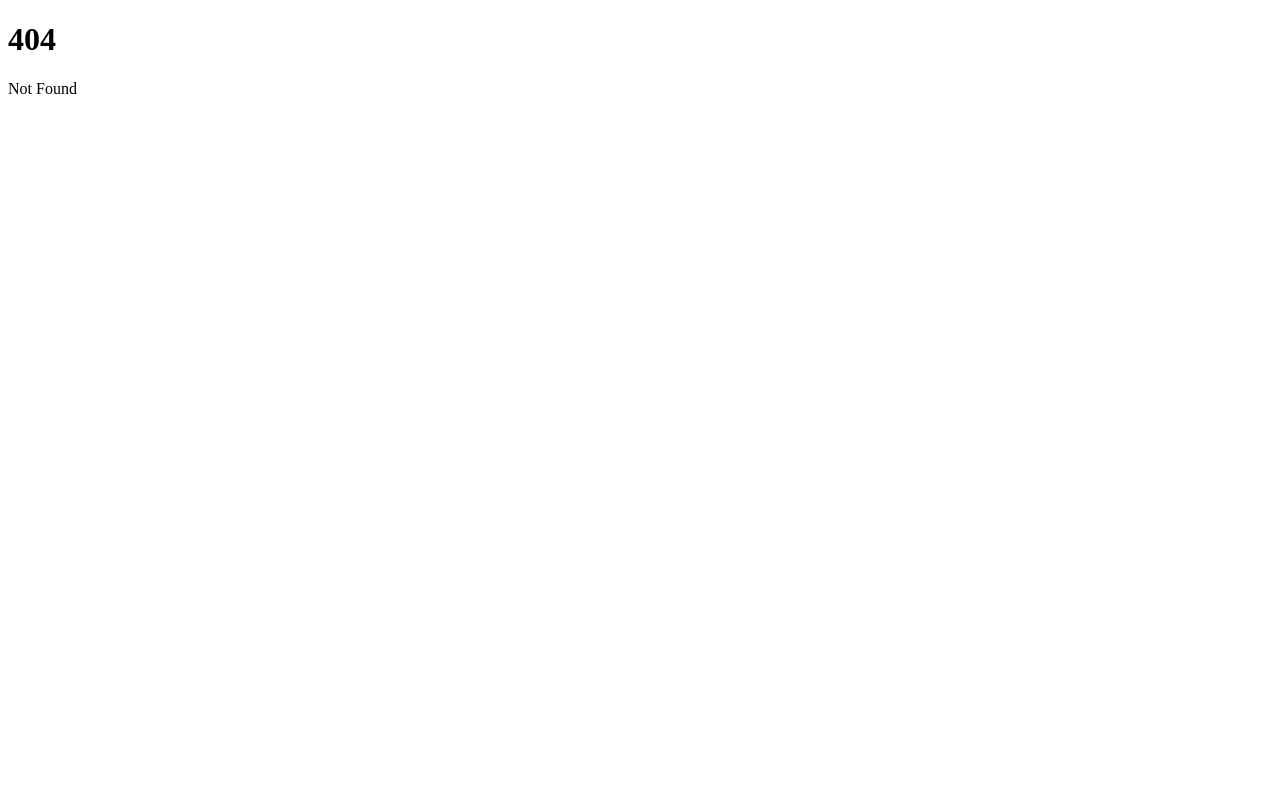
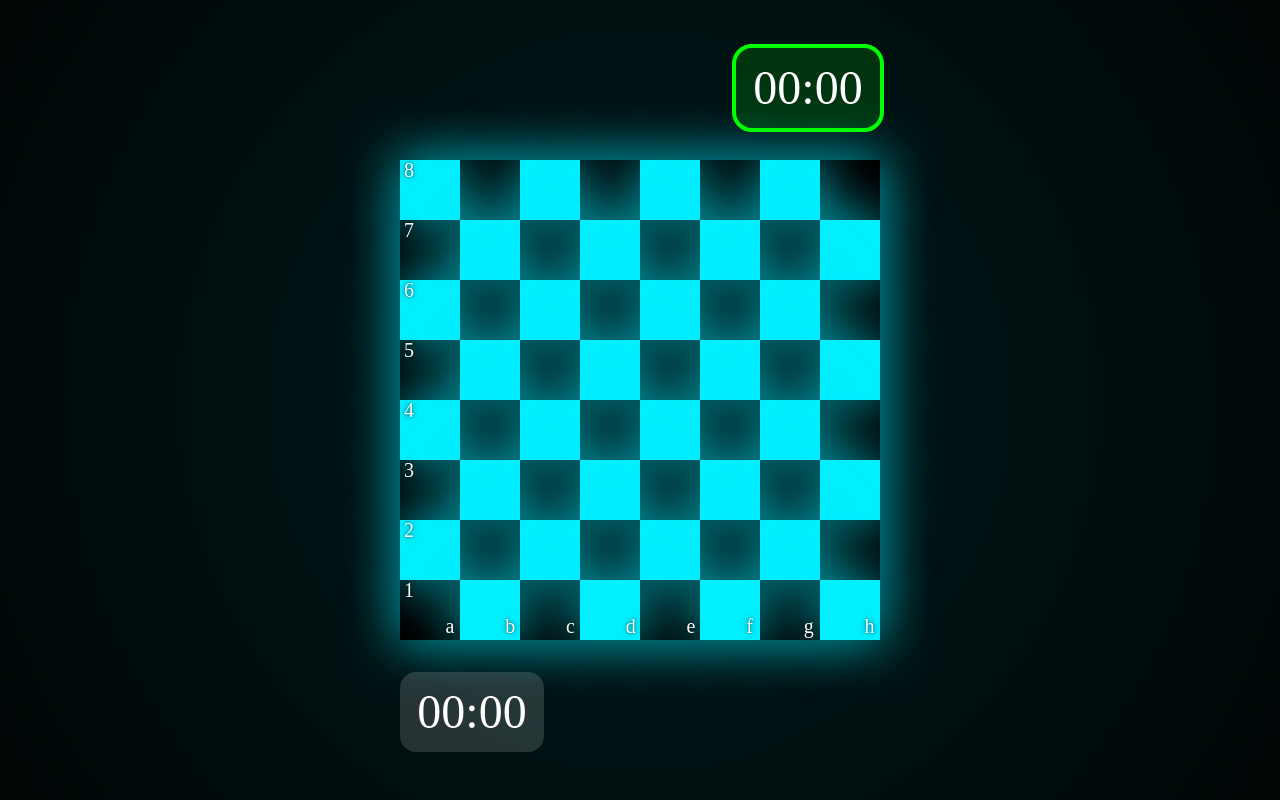
Before and after one commit to chrysocolla110/chess-club, a SvelteKit app in the folder chess-frontend/: page /board in a window 1280 px wide. Before the commit this address had no page. Built offline with nearby package versions, Linux system fonts and the light colour scheme; no server answers.

Commit message:
Add glowy chess board

```diff
--- /dev/null
+++ b/chess-frontend/src/components/GlowChessboard.svelte
@@ -0,0 +1,114 @@
+<script lang="ts">
+	import GameManager from '../lib/gamemanager';
+	import { gameStateStore, possibleMovesStore } from '$lib/store';
+	import {
+		getChessPositionFromIndex,
+		getLastMove,
+		getLastMoveVerbose,
+		getOtherSide,
+		getTileColor
+	} from '$lib/utils';
+	import { Chess, type Move } from 'chess.js';
+	import Labels from './Labels.svelte';
+
+	let chess: Chess = new Chess();
+
+	$: {
+		chess = new Chess();
+		chess.loadPgn($gameStateStore?.pgn ?? '');
+	}
+
+	$: reversedLabels = $gameStateStore?.mySide === 'b';
+	$: myTurn = chess.turn() === $gameStateStore?.mySide;
+</script>
+
+<div class={`chessboard ${$gameStateStore?.mySide === 'b' ? 'flipped' : ''}`}>
+	{#each new Array(64) as _, index}
+		<div class={`space ${getTileColor(index)} ${getChessPositionFromIndex(index)}`} />
+	{/each}
+	<div class="labels left">
+		<Labels reversed={!reversedLabels} small={true} />
+	</div>
+	<div class="labels bottom">
+		<Labels type={'letters'} vertical={false} reversed={reversedLabels} small={true} />
+	</div>
+	<div class={`clock top ${!myTurn ? 'active' : ''}`}>00:00</div>
+	<div class={`clock bottom ${myTurn ? 'active' : ''}`}>00:00</div>
+</div>
+
+<style>
+	div.chessboard {
+		position: relative;
+		place-self: center;
+		width: 100%;
+		max-width: 60vh;
+		max-height: 60vh;
+		aspect-ratio: 1 / 1;
+		display: grid;
+		grid-template-columns: repeat(8, 1fr);
+		grid-template-rows: repeat(8, 1fr);
+        isolation: isolate;
+	}
+
+	div.chessboard.flipped {
+		transform: rotate(180deg);
+	}
+
+	div.clock {
+        position: absolute;
+		background-color: rgba(255, 255, 255, 0.15);
+		width: fit-content;
+		padding: 1rem 1rem;
+		min-width: 3em;
+		border-radius: 1rem;
+		font-size: 3rem;
+		text-align: center;
+		font-weight: 500;
+	}
+
+    div.clock.top {
+        top: -2rem;
+        right: 0;
+        transform: translateY(-100%);
+    }
+
+    div.clock.bottom {
+        bottom: -2rem;
+        left: 0;
+        transform: translateY(100%);
+    }
+
+	div.clock.active {
+		background-color: rgba(0, 255, 0, 0.15);
+		outline: 4px solid rgba(0, 255, 0, 1);
+	}
+
+	div.labels {
+		position: absolute;
+		top: -1.5rem;
+		height: 100%;
+        margin: 4px;
+	}
+
+	div.labels.left {
+		left: 0;
+	}
+
+	div.labels.bottom {
+		height: fit-content;
+		width: 100%;
+		right: -1.5rem;
+		bottom: 0;
+		top: unset;
+	}
+
+	div.space {
+		background-color: rgba(0, 240, 255, 1);
+        box-shadow: 0px 0px 48px 8px rgba(0, 240, 255, 0.5);
+	}
+
+	div.space.dark {
+		background-color: black;
+        z-index: -1;
+	}
+</style>
--- a/chess-frontend/src/components/IndicatorsSection.svelte
+++ b/chess-frontend/src/components/IndicatorsSection.svelte
@@ -75,7 +75,7 @@
 
 	div.clock.active {
 		background-color: rgba(0, 255, 0, 0.15);
-		border: 4px solid rgba(0, 255, 0, 1);
+		outline: 4px solid rgba(0, 255, 0, 1);
 	}
 
 	div.move {
--- a/chess-frontend/src/components/Labels.svelte
+++ b/chess-frontend/src/components/Labels.svelte
@@ -1,6 +1,7 @@
 <script lang="ts">
 	import type { LabelType } from '$lib/models';
 
+    export let small = false;
     export let reversed = true;
     export let vertical = true;
 	export let type: LabelType = 'numbers';
@@ -10,7 +11,7 @@
 			: ['1', '2', '3', '4', '5', '6', '7', '8'];
 </script>
 
-<div class={`label-container ${vertical ? 'vertical' : ''} ${reversed ? 'reversed' : ''}`}>
+<div class={`label-container ${vertical ? 'vertical' : ''} ${reversed ? 'reversed' : ''} ${small ? 'small' : ''}`}>
 	{#each values as v}
 		<div>{v}</div>
 	{/each}
@@ -25,6 +26,11 @@
         height: 100%;
         width: 100%;
         align-items: center;
+        text-shadow: 0 0 2px rgba(0, 0, 0, 0.5), 0 0 6px rgba(0, 0, 0, 0.5);
+    }
+
+    div.label-container.small {
+        font-size: 1.25rem;
     }
 
     div.label-container.reversed {
--- /dev/null
+++ b/chess-frontend/src/routes/board/+page.svelte
@@ -0,0 +1,59 @@
+<script>
+	import '../../reset.css';
+	import GlowChessboard from '../../components/GlowChessboard.svelte';
+</script>
+
+<main>
+    <div class='overflow'>
+        <div class="glowy-background" />
+    </div>
+	<GlowChessboard />
+</main>
+
+<style>
+	main {
+		width: 100vw;
+		height: 100vh;
+		display: grid;
+		grid-template-columns: 1fr;
+		grid-template-rows: 1fr;
+		place-items: center;
+		background-color: black;
+		font-family: 'Montserrat Thin';
+		color: white;
+		overflow: hidden;
+        gap: 1rem;
+	}
+
+    div.overflow {
+        width: 100vw;
+        height: 100vh;
+        position: absolute;
+        top: 0;
+        left: 0;
+        overflow: hidden;
+        display: grid;
+    }
+
+	div.glowy-background {
+		position: absolute;
+		place-self: center;
+		width: 100vw;
+        aspect-ratio: 1 / 1;
+		opacity: 0.5;
+		background: radial-gradient(rgba(0, 240, 255, 0.5), rgba(0, 240, 255, 0));
+        animation: 10s ease-in-out glow infinite;
+	}
+
+	@keyframes glow {
+		0% {
+			opacity: 0.5;
+		}
+		50% {
+			opacity: 0.25;
+		}
+		100% {
+			opacity: 0.5;
+		}
+	}
+</style>
```
